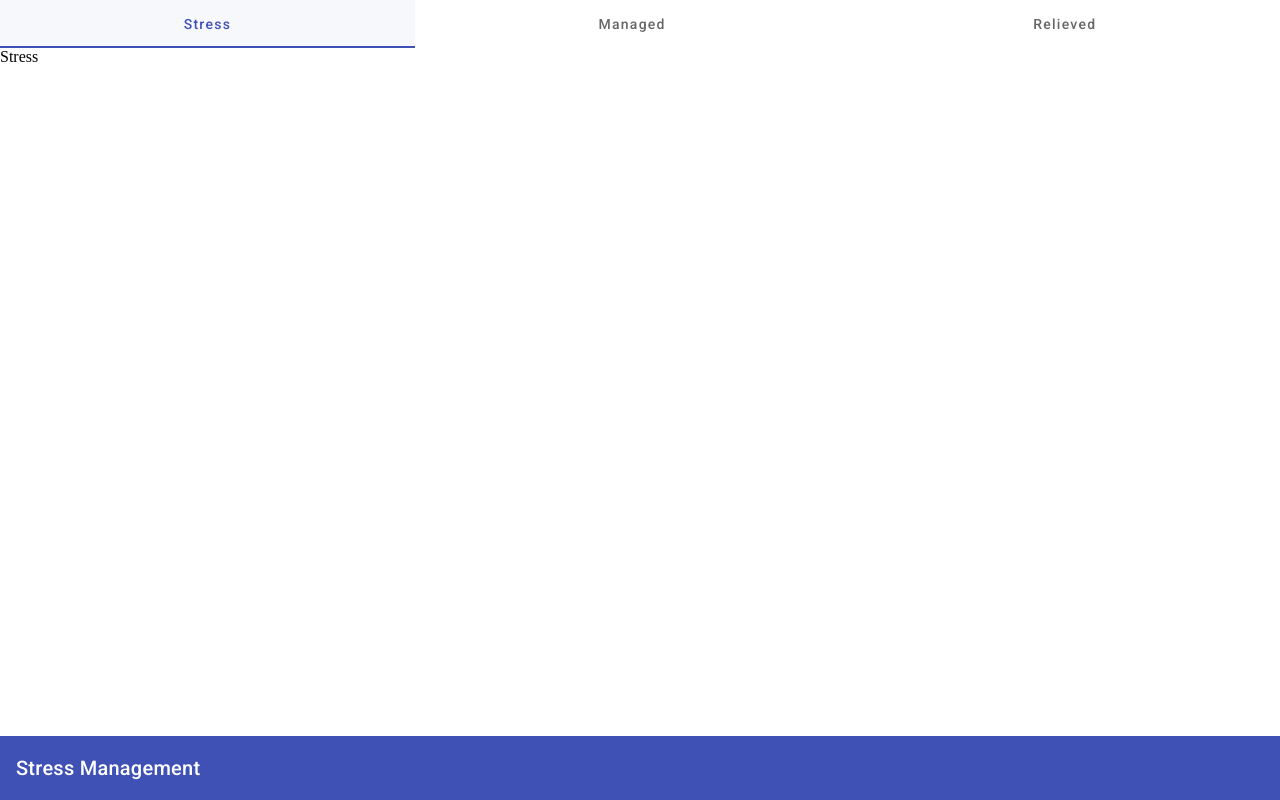
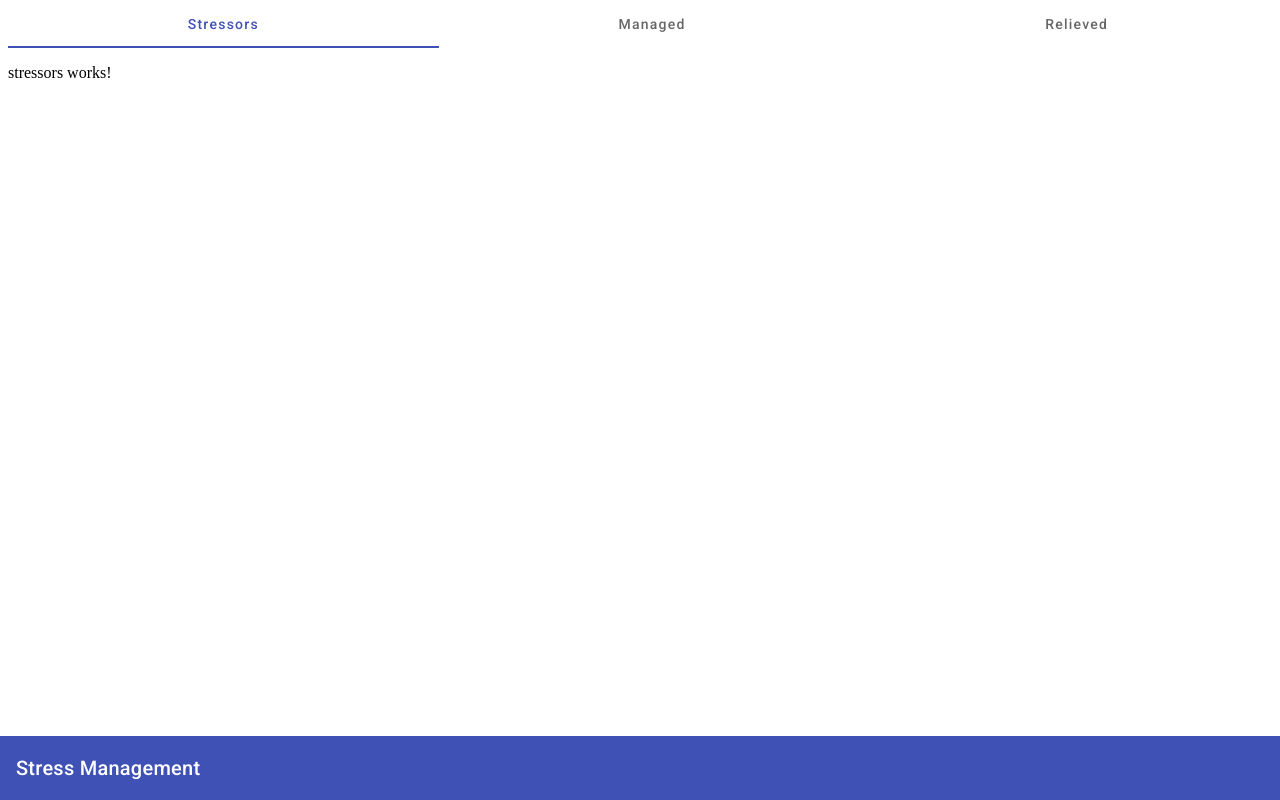
Before and after one commit to rahuldhole/stress-management, an Angular app: page / in a window 1280 px wide. Built offline with nearby package versions, Linux system fonts and the light colour scheme.

Commit message:
feat: new Stressors component

```diff
--- a/src/app/app.component.html
+++ b/src/app/app.component.html
@@ -1,6 +1,8 @@
 <!-- Header -->
-<mat-tab-group style="position: fixed; top: 0; width: 100%; left: 0;">
-  <mat-tab label="Stress"> Stress</mat-tab>
+<mat-tab-group style="position: fixed; top: 0; width: 100%;">
+  <mat-tab label="Stressors">
+    <app-stressors></app-stressors>
+  </mat-tab>
   <mat-tab label="Managed"> Managed </mat-tab>
   <mat-tab label="Relieved"> Relieved </mat-tab>
 </mat-tab-group>
--- a/src/app/app.module.ts
+++ b/src/app/app.module.ts
@@ -8,10 +8,12 @@ import {MatTabsModule} from '@angular/material/tabs';
 import {MatToolbarModule} from '@angular/material/toolbar';
 import {MatMenuModule} from '@angular/material/menu';
 import {MatIconModule} from '@angular/material/icon';
+import { StressorsComponent } from './stressors/stressors.component';
 
 @NgModule({
   declarations: [
-    AppComponent
+    AppComponent,
+    StressorsComponent
   ],
   imports: [
     BrowserModule,
--- /dev/null
+++ b/src/app/stressors/stressors.component.html
@@ -0,0 +1 @@
+<p>stressors works!</p>
```
Also changed, not shown: src/app/stressors/stressors.component.ts (added, +10 -0 lines), src/app/stressors/stressors.component.sass (added), 1 other file (tests, documents, lock files or other folders).
